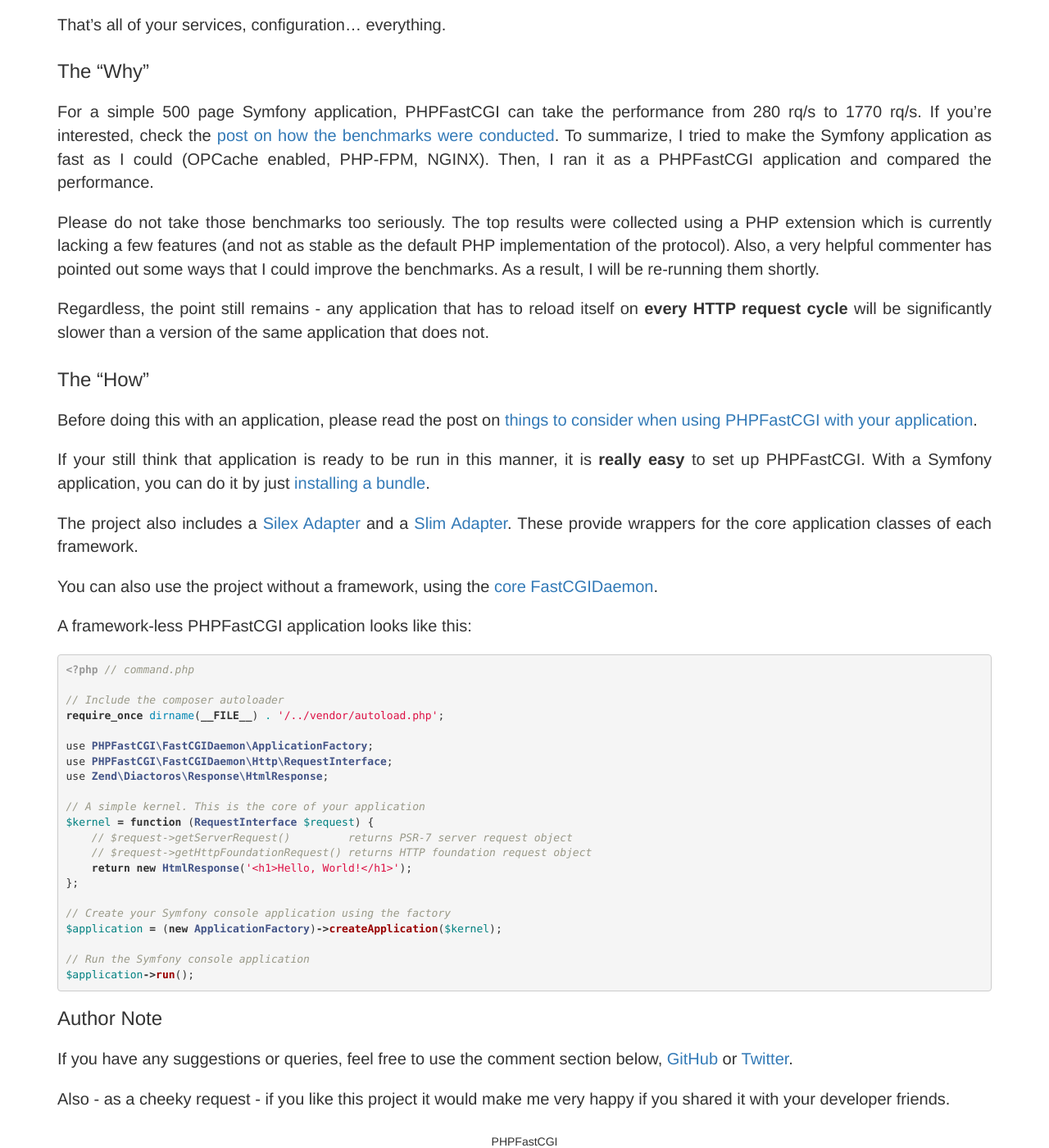
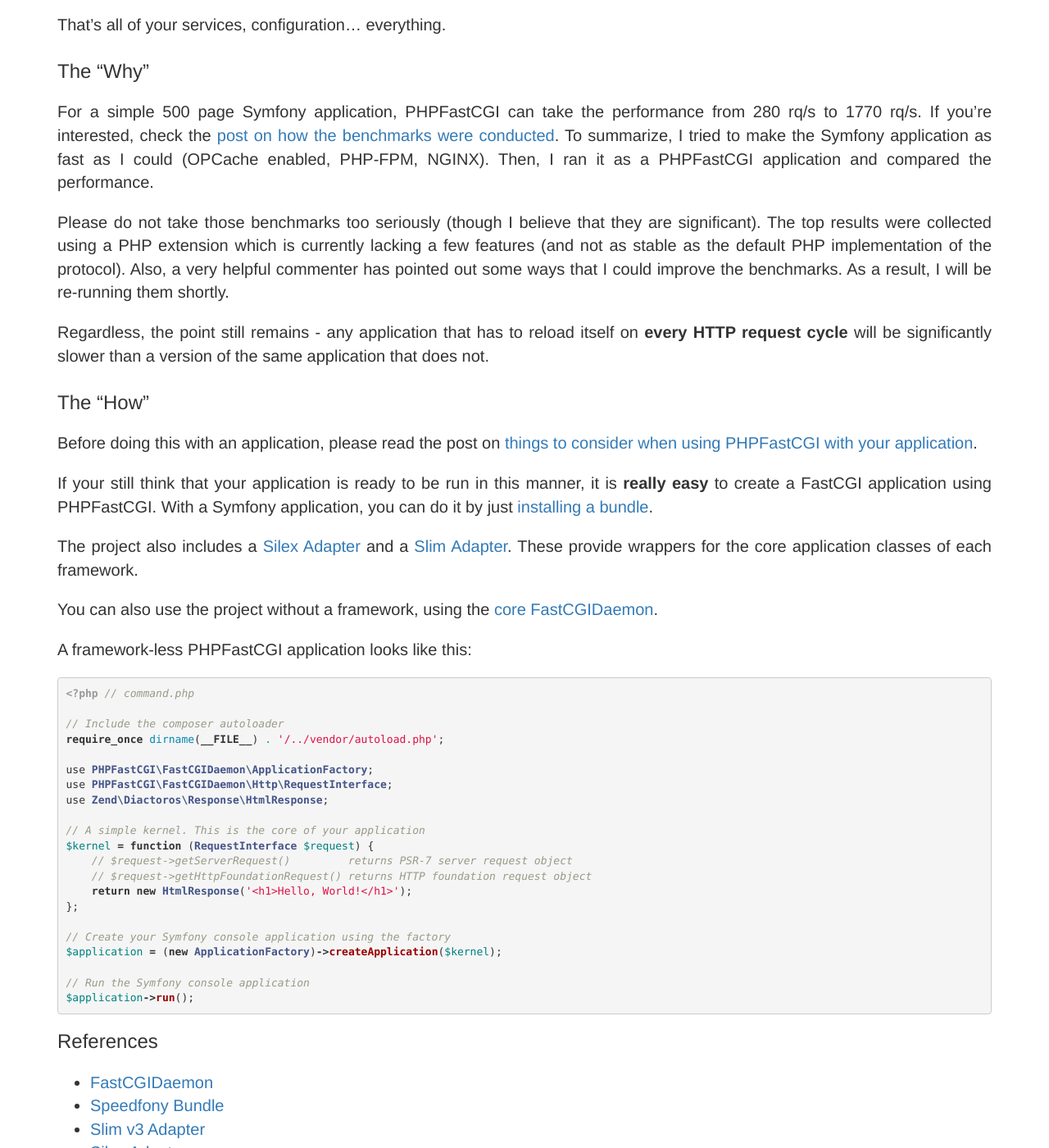
Before and after one commit to PHPFastCGI/phpfastcgi.github.io, a Jekyll site: the page built from _posts/2015-11-04-introducing-phpfastcgi.markdown, in a window 1280 px wide and 1400 px high, scrolled down 531 px. Shown: the whole window at 82% size. Built offline with Jekyll 4.4.1, drawn with Linux system fonts in a browser that asks for light colours; comment, search, counter and statistics services are not loaded.

Commit message:
Update 2015-11-04-introducing-phpfastcgi.markdown

```diff
--- a/_posts/2015-11-04-introducing-phpfastcgi.markdown
+++ b/_posts/2015-11-04-introducing-phpfastcgi.markdown
@@ -19,7 +19,7 @@
 
 For a simple 500 page Symfony application, PHPFastCGI can take the performance from 280 rq/s to 1770 rq/s. If you're interested, check the [post on how the benchmarks were conducted]({$ post_url 2015-08-24-phpfastcgi-benchmarks-symfony-silex-slim %}). To summarize, I tried to make the Symfony application as fast as I could (OPCache enabled, PHP-FPM, NGINX). Then, I ran it as a PHPFastCGI application and compared the performance.
 
-Please do not take those benchmarks too seriously. The top results were collected using a PHP extension which is currently lacking a few features (and not as stable as the default PHP implementation of the protocol). Also, a very helpful commenter has pointed out some ways that I could improve the benchmarks. As a result, I will be re-running them shortly.
+Please do not take those benchmarks too seriously (though I believe that they are significant). The top results were collected using a PHP extension which is currently lacking a few features (and not as stable as the default PHP implementation of the protocol). Also, a very helpful commenter has pointed out some ways that I could improve the benchmarks. As a result, I will be re-running them shortly.
 
 Regardless, the point still remains - any application that has to reload itself on **every HTTP request cycle** will be significantly slower than a version of the same application that does not.
 
@@ -27,7 +27,7 @@
 
 Before doing this with an application, please read the post on [things to consider when using PHPFastCGI with your application]({% post_url 2015-08-21-things-to-consider-using-phpfastcgi %}).
 
-If your still think that application is ready to be run in this manner, it is **really easy** to set up PHPFastCGI. With a Symfony application, you can do it by just [installing a bundle]({% post_url 2015-07-14-making-symfony-faster %}).
+If your still think that your application is ready to be run in this manner, it is **really easy** to create a FastCGI application using PHPFastCGI. With a Symfony application, you can do it by just [installing a bundle]({% post_url 2015-07-14-making-symfony-faster %}).
 
 The project also includes a [Silex Adapter](http://github.com/PHPFastCGI/SilexAdapter) and a [Slim Adapter](http://github.com/PHPFastCGI/SlimAdapter). These provide wrappers for the core application classes of each framework.
 
@@ -59,7 +59,12 @@
 $application->run();
 {% endhighlight %}
 
-### Author Note
+### References
+
+- [FastCGIDaemon](http://github.com/PHPFastCGI/FastCGIDaemon)
+- [Speedfony Bundle](http://github.com/PHPFastCGI/SpeedfonyBundle)
+- [Slim v3 Adapter](http://github.com/PHPFastCGI/SlimAdapter)
+- [Silex Adapter](http://github.com/PHPFastCGI/SilexAdapter)
 
 If you have any suggestions or queries, feel free to use the comment section below, [GitHub](http://github.com/PHPFastCGI/FastCGIDaemon) or [Twitter](http://twitter.com/AndrewCarterUK).
 
```
